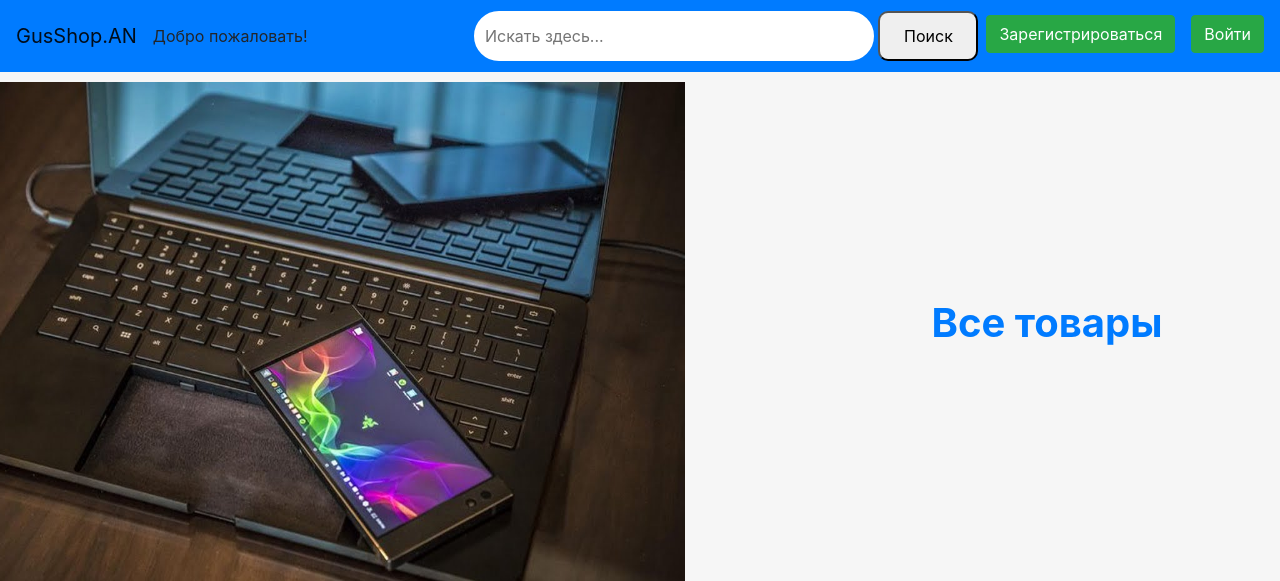
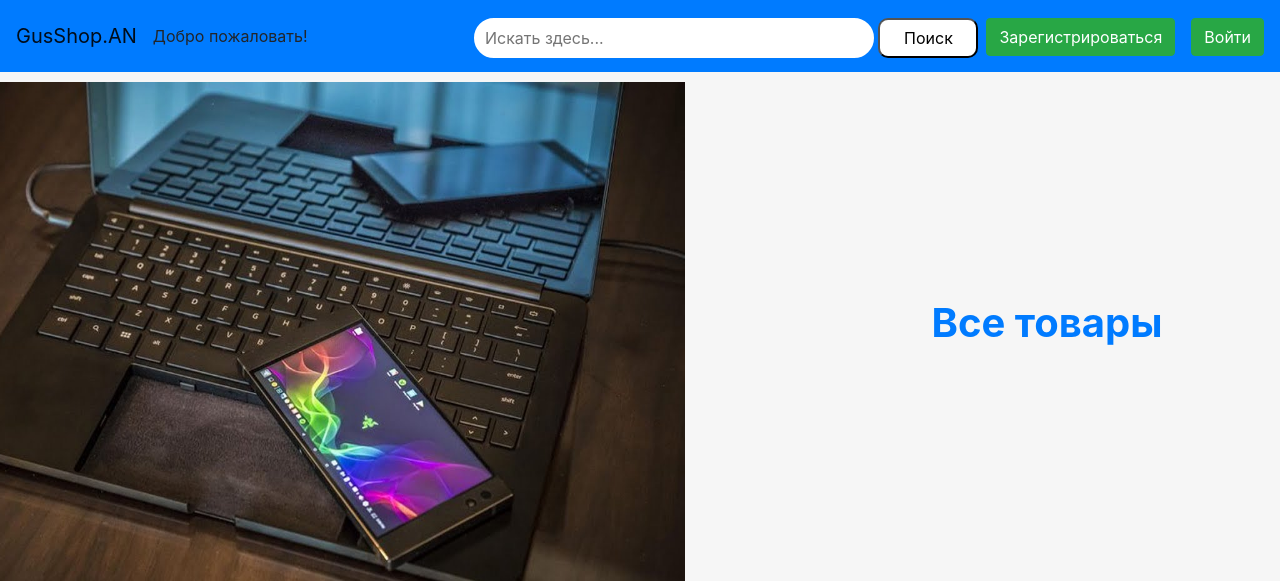
Before and after one commit to KarpovDaniel/flask_project, a Flask app: page / in a window 1280 px wide; the page is wider, and only the part inside the window is pictured. Shown: the top 581 px of that part. Run offline with Flask 2, Linux system fonts and the light colour scheme; lists and menus that the app fills with data are empty; some libraries are stand-ins or nearby versions.

Commit message:
mini fix bug

```diff
--- a/templates/base.html
+++ b/templates/base.html
@@ -21,15 +21,18 @@
     </button>
     <div class="collapse navbar-collapse" id="navbarSupportedContent">
         <ul class="navbar-nav mr-auto">
-            <p class="mt-3">Добро пожаловать!</p>
+            <p class="mt-3"> Добро пожаловать! </p class="mt-3">
         </ul>
         <ul class="navbar-nav">
             <li class="nav-item mr-2">
                 <form action="/index" method="get">
                     <input name="s" placeholder="Искать здесь..." type="search"
-                           style="width:400px; height: 50px; border: 5px solid #ffffff;
+                           class="mt-1"
+                           style="width:400px; height: 40px; border: 5px solid #ffffff;
                     border-radius:30px; padding: 6px;">
-                    <button style="height:50px;width:100px; border-radius:10px;"
+                    <button class="mt-1"
+                            style="height:50px;width:100px; border-radius:10px;
+                             background-color: #ffffff; height:40px;"
                             type="submit">Поиск
                     </button>
                 </form>
```
Also changed, not shown: db/blogs.sqlite.
